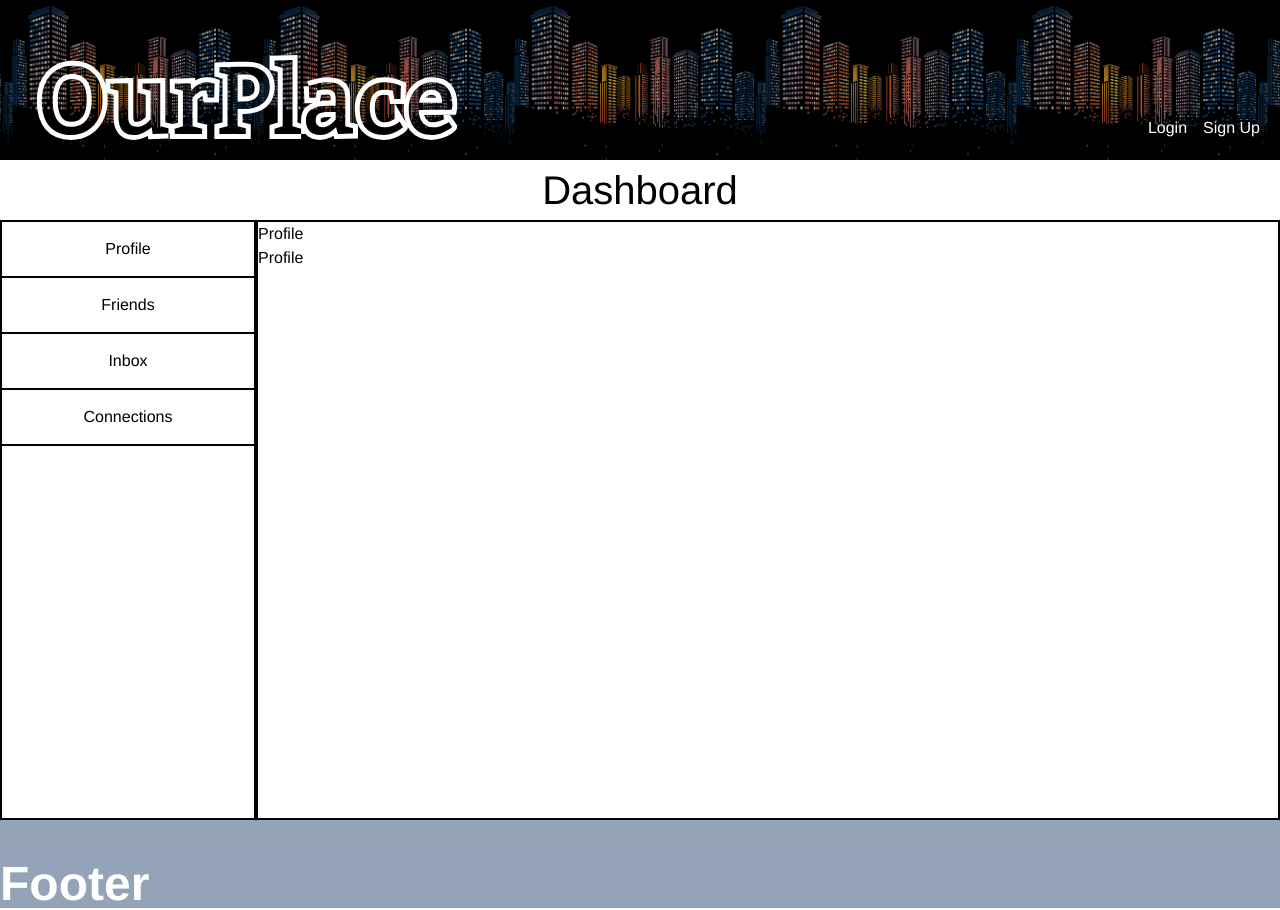
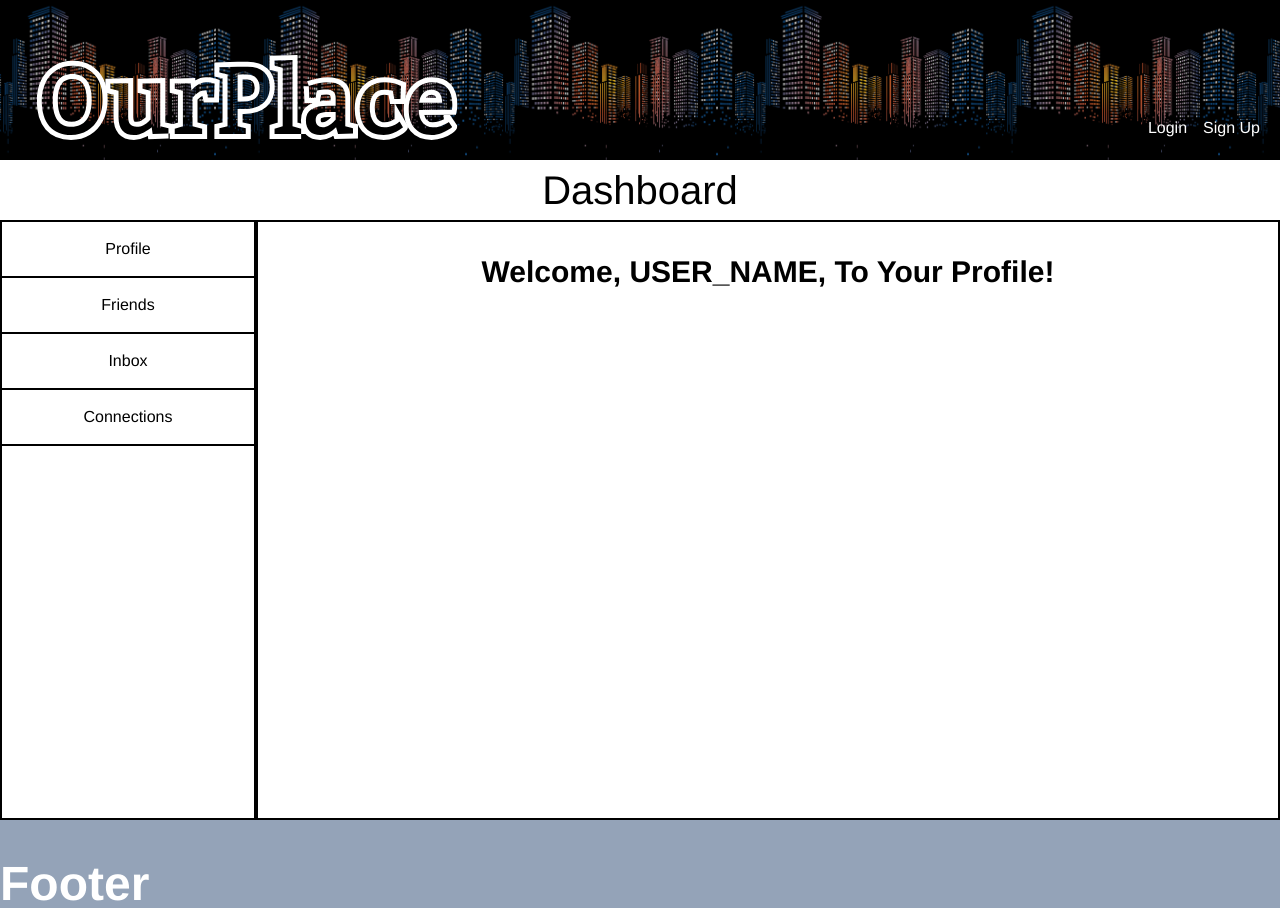
Before and after one commit to awchen85/project-3, a React (Create React App) app in the folder client/: page /dashboard in a window 1280 px wide. Built offline with nearby package versions, Linux system fonts and the light colour scheme.

Commit message:
Continuing to style the dashboard and styled the DashboardProfile component a little

```diff
--- a/client/src/components/DashboardProfile/index.js
+++ b/client/src/components/DashboardProfile/index.js
@@ -1,7 +1,13 @@
 import React from 'react';
 
 function DashboardProfile() {
-  return <div>Profile</div>;
+  return (
+    <div>
+      <h1 className="text-center font-bold text-3xl m-8">
+        Welcome, USER_NAME, To Your Profile!
+      </h1>
+    </div>
+  );
 }
 
 export default DashboardProfile;
--- a/client/src/index.css
+++ b/client/src/index.css
@@ -191,7 +191,7 @@ form p {
 }
 
 .dashboard-nav {
-  width: 20%;
+  min-width: 20%;
   min-height: 100%;
 }
 
--- a/client/src/pages/Dashboard.js
+++ b/client/src/pages/Dashboard.js
@@ -85,7 +85,7 @@ function Dashboard() {
           // eslint-disable-next-line react/no-unknown-property
           handleComponentChange={handleComponentChange}
         >
-          {determineComponent()}
+          {/* {determineComponent()} */}
           <DashboardProfile />
         </div>
       </div>
```
